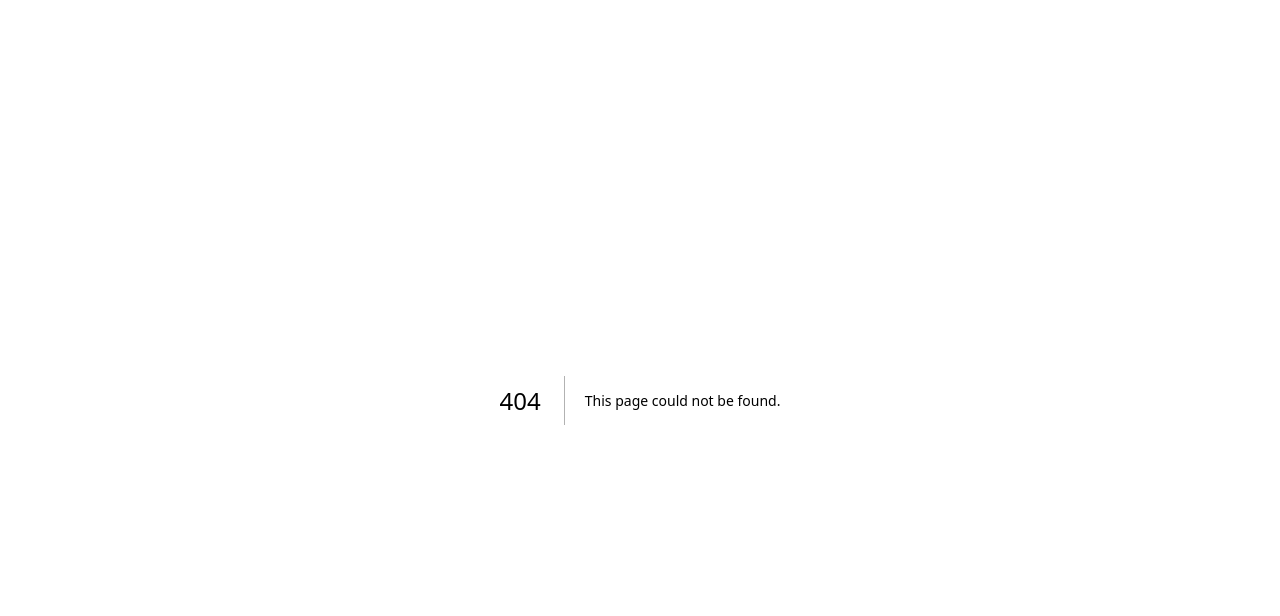
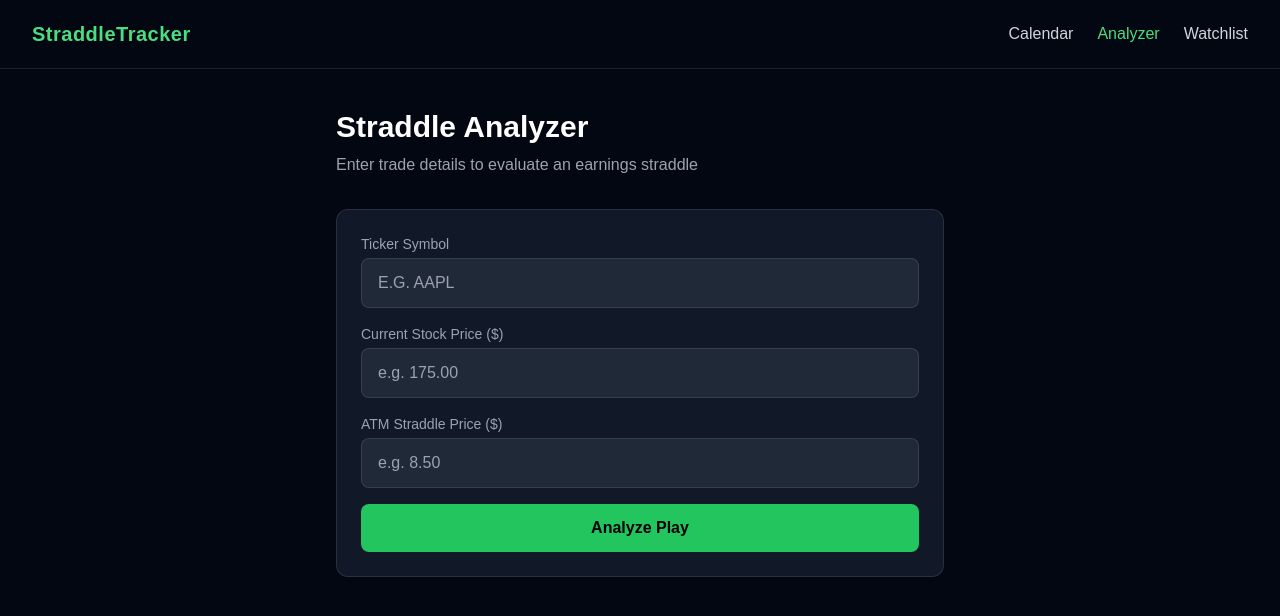
Before and after one commit to mfwilkes/straddle-tracker, a Next.js app: page /analyzer in a window 1280 px wide. Before the commit this address had no page. Shown: the top 616 px of the page. Built offline with nearby package versions, Linux system fonts and the light colour scheme.

Commit message:
add straddle analyzer page

```diff
--- /dev/null
+++ b/app/analyzer/page.tsx
@@ -0,0 +1,134 @@
+"use client";
+import { useState } from "react";
+
+export default function Analyzer() {
+  const [ticker, setTicker] = useState("");
+  const [stockPrice, setStockPrice] = useState("");
+  const [straddlePrice, setStraddlePrice] = useState("");
+  const [result, setResult] = useState<null | {
+    expectedMove: number;
+    expectedMovePct: number;
+    upperBreakeven: number;
+    lowerBreakeven: number;
+    signal: string;
+    signalColor: string;
+    signalReason: string;
+  }>(null);
+
+  const analyze = () => {
+    const stock = parseFloat(stockPrice);
+    const straddle = parseFloat(straddlePrice);
+    if (!stock || !straddle) return;
+
+    const expectedMovePct = (straddle / stock) * 100;
+    const upperBreakeven = stock + straddle;
+    const lowerBreakeven = stock - straddle;
+
+    let signal = "";
+    let signalColor = "";
+    let signalReason = "";
+
+    if (expectedMovePct < 4) {
+      signal = "FAVORABLE";
+      signalColor = "text-green-400";
+      signalReason = "Low expected move — options are relatively cheap. Good straddle setup.";
+    } else if (expectedMovePct < 8) {
+      signal = "NEUTRAL";
+      signalColor = "text-yellow-400";
+      signalReason = "Moderate expected move — assess historical moves before entering.";
+    } else {
+      signal = "CAUTION";
+      signalColor = "text-red-400";
+      signalReason = "High expected move — options are expensive. Stock needs a very large move to profit.";
+    }
+
+    setResult({ expectedMove: straddle, expectedMovePct, upperBreakeven, lowerBreakeven, signal, signalColor, signalReason });
+  };
+
+  return (
+    <div className="min-h-screen bg-gray-950 text-white">
+      <nav className="flex items-center justify-between px-8 py-5 border-b border-white/10">
+        <a href="/" className="text-green-400 font-bold text-xl tracking-wide">StraddleTracker</a>
+        <div className="flex gap-6">
+          <a href="/calendar" className="text-gray-300 hover:text-green-400 transition-colors font-medium">Calendar</a>
+          <a href="/analyzer" className="text-green-400 font-medium">Analyzer</a>
+          <a href="/watchlist" className="text-gray-300 hover:text-green-400 transition-colors font-medium">Watchlist</a>
+        </div>
+      </nav>
+      <div className="max-w-2xl mx-auto px-8 py-10">
+        <h1 className="text-3xl font-bold mb-2">Straddle Analyzer</h1>
+        <p className="text-gray-400 mb-8">Enter trade details to evaluate an earnings straddle</p>
+
+        <div className="bg-gray-900 border border-white/10 rounded-xl p-6 space-y-4 mb-6">
+          <div>
+            <label className="text-gray-400 text-sm mb-1 block">Ticker Symbol</label>
+            <input
+              className="w-full bg-gray-800 border border-white/10 rounded-lg px-4 py-3 text-white uppercase focus:outline-none focus:border-green-400"
+              placeholder="e.g. AAPL"
+              value={ticker}
+              onChange={e => setTicker(e.target.value.toUpperCase())}
+            />
+          </div>
+          <div>
+            <label className="text-gray-400 text-sm mb-1 block">Current Stock Price ($)</label>
+            <input
+              className="w-full bg-gray-800 border border-white/10 rounded-lg px-4 py-3 text-white focus:outline-none focus:border-green-400"
+              placeholder="e.g. 175.00"
+              value={stockPrice}
+              onChange={e => setStockPrice(e.target.value)}
+              type="number"
+            />
+          </div>
+          <div>
+            <label className="text-gray-400 text-sm mb-1 block">ATM Straddle Price ($)</label>
+            <input
+              className="w-full bg-gray-800 border border-white/10 rounded-lg px-4 py-3 text-white focus:outline-none focus:border-green-400"
+              placeholder="e.g. 8.50"
+              value={straddlePrice}
+              onChange={e => setStraddlePrice(e.target.value)}
+              type="number"
+            />
+          </div>
+          <button
+            onClick={analyze}
+            className="w-full bg-green-500 hover:bg-green-400 text-black font-bold py-3 rounded-lg transition-colors"
+          >
+            Analyze Play
+          </button>
+        </div>
+
+        {result && (
+          <div className="bg-gray-900 border border-white/10 rounded-xl p-6 space-y-4">
+            <div className="flex items-center justify-between border-b border-white/10 pb-4">
+              <span className="text-lg font-bold">{ticker} Analysis</span>
+              <span className={`font-bold text-lg ${result.signalColor}`}>{result.signal}</span>
+            </div>
+            <div className="grid grid-cols-2 gap-4">
+              <div className="bg-gray-800 rounded-lg p-4">
+                <div className="text-gray-400 text-xs mb-1">Expected Move</div>
+                <div className="text-white font-bold text-lg">${result.expectedMove.toFixed(2)}</div>
+                <div className="text-gray-400 text-sm">±{result.expectedMovePct.toFixed(1)}%</div>
+              </div>
+              <div className="bg-gray-800 rounded-lg p-4">
+                <div className="text-gray-400 text-xs mb-1">Upper Breakeven</div>
+                <div className="text-green-400 font-bold text-lg">${result.upperBreakeven.toFixed(2)}</div>
+              </div>
+              <div className="bg-gray-800 rounded-lg p-4">
+                <div className="text-gray-400 text-xs mb-1">Lower Breakeven</div>
+                <div className="text-red-400 font-bold text-lg">${result.lowerBreakeven.toFixed(2)}</div>
+              </div>
+              <div className="bg-gray-800 rounded-lg p-4">
+                <div className="text-gray-400 text-xs mb-1">Cost Basis</div>
+                <div className="text-white font-bold text-lg">${(result.expectedMove * 100).toFixed(0)}</div>
+                <div className="text-gray-400 text-sm">per contract</div>
+              </div>
+            </div>
+            <div className={`text-sm ${result.signalColor} bg-gray-800 rounded-lg p-4`}>
+              {result.signalReason}
+            </div>
+          </div>
+        )}
+      </div>
+    </div>
+  );
+}
```
